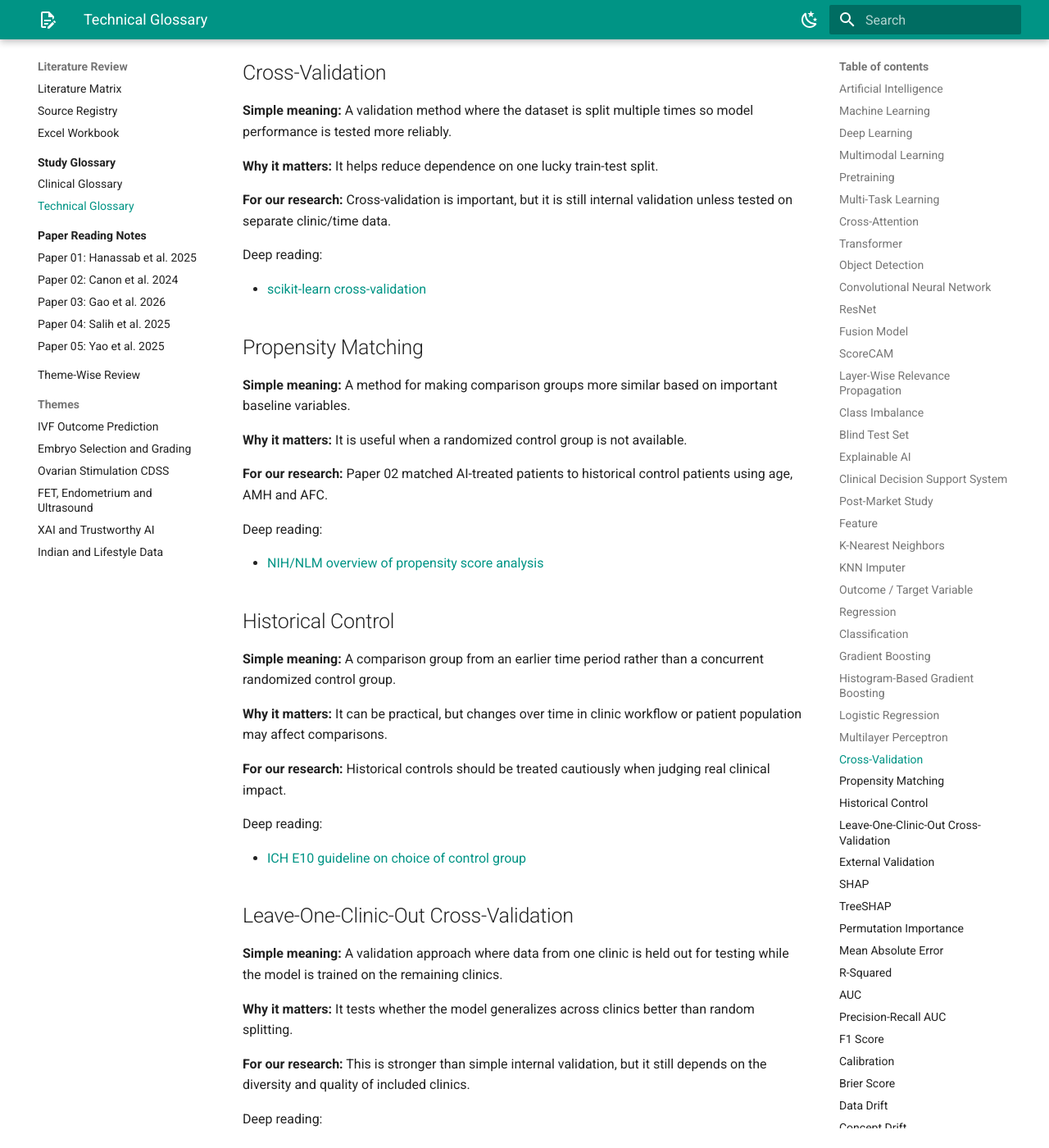
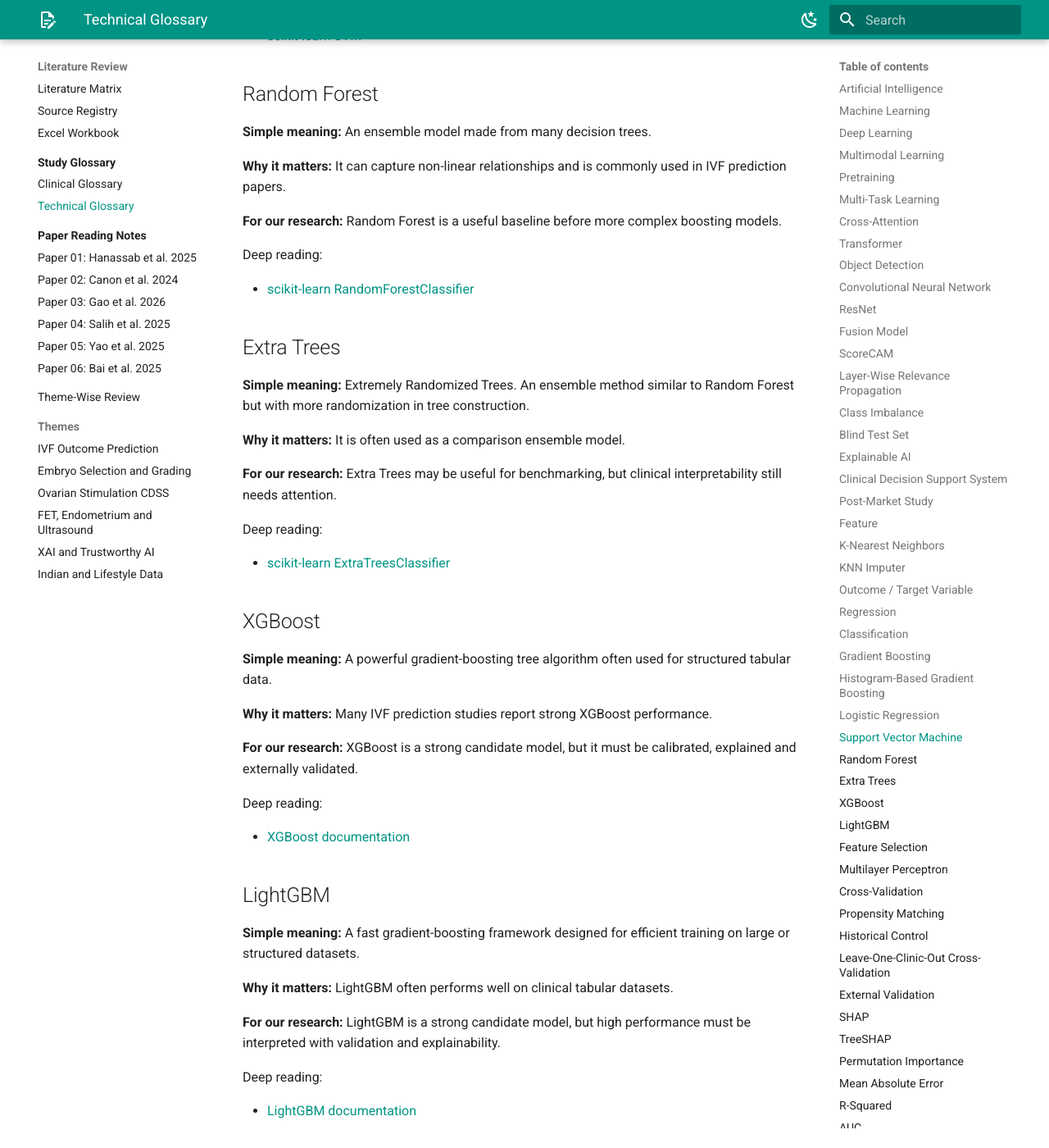
Before and after one commit to ashwinikalantre/ivf-phd-research, an MkDocs documentation site: the page built from docs/glossary/technical-glossary.md, in a window 1280 px wide and 1400 px high, scrolled down 9730 px. Shown: the whole window at 82% size. Built offline with MkDocs 1.6.1 and Material for MkDocs 9.7.7, drawn with Linux system fonts in a browser that asks for light colours; some of the changed text lies outside the part shown.

Commit message:
Add sixth paper reading note

```diff
--- a/docs/glossary/technical-glossary.md
+++ b/docs/glossary/technical-glossary.md
@@ -339,6 +339,78 @@ Deep reading:
 
 - [scikit-learn LogisticRegression](https://scikit-learn.org/stable/modules/generated/sklearn.linear_model.LogisticRegression.html)
 
+## Support Vector Machine
+
+**Simple meaning:** A supervised machine-learning model that tries to separate classes using a boundary with maximum margin.
+
+**Why it matters:** SVM is often used as a comparison model in medical prediction studies.
+
+**For our research:** SVM can be tested, but tree-based models often perform better on mixed clinical tabular data.
+
+Deep reading:
+
+- [scikit-learn SVM](https://scikit-learn.org/stable/modules/svm.html)
+
+## Random Forest
+
+**Simple meaning:** An ensemble model made from many decision trees.
+
+**Why it matters:** It can capture non-linear relationships and is commonly used in IVF prediction papers.
+
+**For our research:** Random Forest is a useful baseline before more complex boosting models.
+
+Deep reading:
+
+- [scikit-learn RandomForestClassifier](https://scikit-learn.org/stable/modules/generated/sklearn.ensemble.RandomForestClassifier.html)
+
+## Extra Trees
+
+**Simple meaning:** Extremely Randomized Trees. An ensemble method similar to Random Forest but with more randomization in tree construction.
+
+**Why it matters:** It is often used as a comparison ensemble model.
+
+**For our research:** Extra Trees may be useful for benchmarking, but clinical interpretability still needs attention.
+
+Deep reading:
+
+- [scikit-learn ExtraTreesClassifier](https://scikit-learn.org/stable/modules/generated/sklearn.ensemble.ExtraTreesClassifier.html)
+
+## XGBoost
+
+**Simple meaning:** A powerful gradient-boosting tree algorithm often used for structured tabular data.
+
+**Why it matters:** Many IVF prediction studies report strong XGBoost performance.
+
+**For our research:** XGBoost is a strong candidate model, but it must be calibrated, explained and externally validated.
+
+Deep reading:
+
+- [XGBoost documentation](https://xgboost.readthedocs.io/)
+
+## LightGBM
+
+**Simple meaning:** A fast gradient-boosting framework designed for efficient training on large or structured datasets.
+
+**Why it matters:** LightGBM often performs well on clinical tabular datasets.
+
+**For our research:** LightGBM is a strong candidate model, but high performance must be interpreted with validation and explainability.
+
+Deep reading:
+
+- [LightGBM documentation](https://lightgbm.readthedocs.io/)
+
+## Feature Selection
+
+**Simple meaning:** Choosing the most useful input variables for a model.
+
+**Why it matters:** Too many weak or redundant variables can reduce model reliability and interpretability.
+
+**For our research:** Feature selection should be clinically sensible, not only mathematically optimized.
+
+Deep reading:
+
+- [scikit-learn feature selection](https://scikit-learn.org/stable/modules/feature_selection.html)
+
 ## Multilayer Perceptron
 
 **Simple meaning:** A feedforward neural network with one or more hidden layers.
--- a/mkdocs.yml
+++ b/mkdocs.yml
@@ -96,6 +96,7 @@ nav:
           - "Paper 03: Gao et al. 2026": paper-notes/paper-03-gao-2026-vatep.md
           - "Paper 04: Salih et al. 2025": paper-notes/paper-04-salih-2025-embryo-images-clinical.md
           - "Paper 05: Yao et al. 2025": paper-notes/paper-05-yao-2025-center-specific-live-birth.md
+          - "Paper 06: Bai et al. 2025": paper-notes/paper-06-bai-2025-ivf-et-pregnancy-outcomes.md
       - Theme-Wise Review: research-design/theme-wise-review.md
       - Themes:
           - IVF Outcome Prediction: research-design/themes/ivf-outcome-prediction.md
```
Also changed, not shown: docs/paper-notes/index.md (+1 -0 lines), docs/paper-notes/paper-06-bai-2025-ivf-et-pregnancy-outcomes.md (added, +295 -0 lines).
